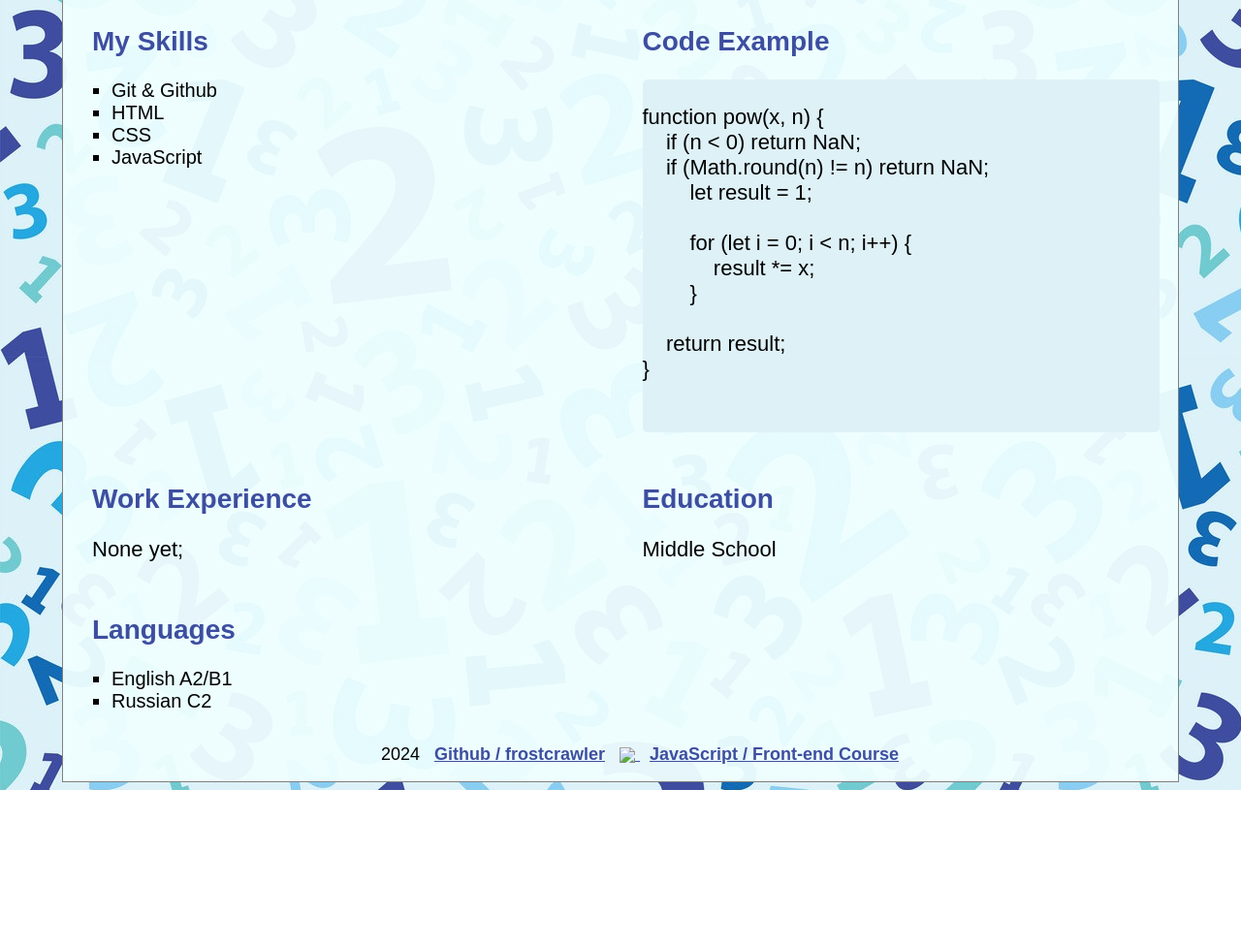
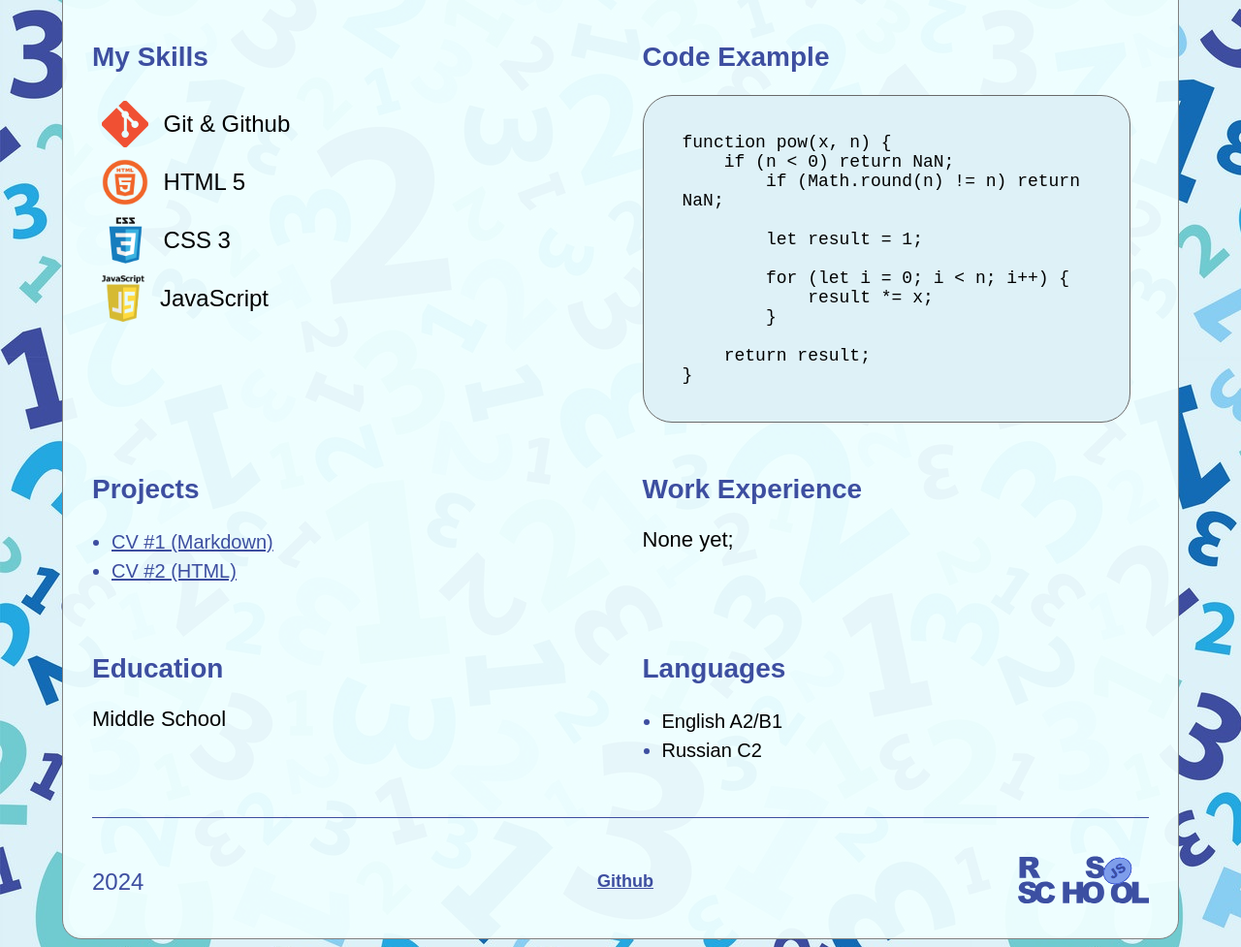
Before and after one commit to frostcrawler/rsschool-cv, a plain HTML site: page index.html in a window 1280 px wide. Shown: the part 632-1609 px from the top of the page at 97% size. Before the commit the page ends 1447 px from the top, so only its background shows below. Drawn offline with Linux system fonts and the light colour scheme.

Commit message:
feat: add skills icons and footer improvements

```diff
--- a/index.html
+++ b/index.html
@@ -12,6 +12,7 @@
                 <a href="#About_Me">About Me</a>
                 <a href="#My_Skills">My Skills</a>
                 <a href="#Code_Example">Code Example</a>
+                <a href="#Projects">Projects</a>
                 <a href="#Work_Experience">Work Experience</a>
                 <a href="#Education">Education</a>
                 <a href="#Languages">Languages</a>
@@ -19,15 +20,15 @@
         </header>
         <main>
             <div>
-                <img class="cv_photo" src="img/photo.jpeg" alt="My Photo" width="300" style="vertical-align: middle; display: inline-block;">
-                <h1  style="vertical-align: middle; display: inline-block; margin-left: 100px;">Kirill Bryukhan</h1>
+                <img class="cv_photo" src="img/photo.jpeg" alt="My Photo" width="300">
+                <h1>Kirill Bryukhan</h1>
             </div>
             <br>
 
             <div class="chapter">
                 <h2 class="chapter_title">Contacts</h2>
                 <p id="Contacts" class="chapter_text">
-                    <ul class="chapter_list_title">
+                    <ul>
                         <li class="chapter_list_el">e-mail: frostcrawler@yandex.ru</li>
                         <li class="chapter_list_el">discord : frostcrawler_ </li>
                         <li class="chapter_list_el">tel: +7(926) xxx-xx-xx</li>
@@ -48,21 +49,43 @@
                 <h2 class="chapter_title">My Skills</h2>
                 <p id="My_Skills" class="chapter_text">
                     <ul>
-                        <li class="chapter_list_el">Git & Github</li>
-                        <li class="chapter_list_el">HTML</li>
-                        <li class="chapter_list_el">CSS</li>
-                        <li class="chapter_list_el">JavaScript</li>
+                        <li class="chapter_list_el_skills"><img src="img/git_icon.png" height="48px">
+                            <p class="chapter_p_skills">
+                                Git & Github
+                            </p>
+                        </li>
+
+                        <li class="chapter_list_el_skills"><img src="img/html.png" height="48px">
+                            <p class="chapter_p_skills">
+                                HTML 5
+                            </p>
+                        </li>
+
+                        <li class="chapter_list_el_skills"><img src="img/css.png" height="48px">
+                            <p class="chapter_p_skills">
+                                CSS 3
+                            </p>
+                        </li>
+
+                        <li class="chapter_list_el_skills"><img src="img/js.png" height="48px">
+                            <p class="chapter_p_skills">
+                                JavaScript
+                            </p>
+                        </li>
+
                     </ul>
                 </p>
 
             </div>
 
             <div class="chapter">
-                <h2 class="chapter_title">Code Example</h2>
-                <p id="Code_Example" class="chapter_text">
+                <h2 id="Code_Example" class="chapter_title">Code Example</h2>
+                <div class="cb_wrapper">
+                    <blockquote class="cb">
 function pow(x, n) {
     if (n < 0) return NaN;
-    if (Math.round(n) != n) return NaN;
+        if (Math.round(n) != n) return NaN;
+
         let result = 1;
 
         for (let i = 0; i < n; i++) {
@@ -71,10 +94,23 @@ function pow(x, n) {
 
     return result;
 }
+                    </blockquote>
+            </div>
+
+            </div>
+
+            <div class="chapter">
+                <h2 class="chapter_title">Projects</h2>
+                <p id="Projects" class="chapter_text">
+                    <ul>
+                        <li class="chapter_list_el"><a class="chapter_link" href="https://frostcrawler.github.io/rsschool-cv/cv" target="_blank">CV #1 (Markdown)</a></li>
+                        <li class="chapter_list_el"><a class="chapter_link" href="https://frostcrawler.github.io/rsschool-cv/" target="_blank">CV #2 (HTML)</a></li>
+                    </ul>
 
                 </p>
+            </div>
 
-            </div>
+
 
             <div class="chapter">
                 <h2 class="chapter_title">Work Experience</h2>
@@ -104,23 +140,13 @@ function pow(x, n) {
             </div>
          </main>
 
-         <footer>
-            <ul>
-                <li class="footer_menu">
-                        2024
-                        <a href="https://github.com/frostcrawler">Github / frostcrawler</a>
-                        <a href="https://rs.school/courses/javascript-preschool-ru;">
-                            <img src="https://rs.school/favicon.svg" style="vertical-align: middle;">
-                            <span style="margin-left: 10px;">
-                            JavaScript / Front-end Course
-                            <span>
-                        </a>
-
-
-
-                </li>
-            </ul>
-
+        <hr>
+        <footer>
+            <p>2024</p>
+            <a class="a_center" href="https://github.com/frostcrawler">Github</a>
+            <a class="a_right" href="https://rs.school/courses/javascript-preschool-ru">
+                <img class="filter" src="img/logo.svg" alt="RS School logo" height="50px">
+            </a>
         </footer>
 
     </body>
--- a/style.css
+++ b/style.css
@@ -7,6 +7,10 @@ h1 {
     margin-left: 10px;
     color:#3D4EA0;
     font-size: 40pt;
+    vertical-align: middle;
+    display: inline-block;
+    margin-left: 100px;
+
 }
 
 html {
@@ -17,20 +21,21 @@ html {
 body {
     background-color: rgb(240, 255, 255, 0.95);
     width: 90%;
-    min-width: 800px;
-    max-width: 1600px;
+    min-width: 600px;
+    max-width: 1200px;
     margin-left: auto;
     margin-right: auto;
     border-width: 1px;
     border-style: solid;
     border-color: gray;
+    border-radius: 20px;
 }
 
 header {
     text-align: center;
     padding-top: 1px;
     padding-bottom: 1px;
-    background-color: rgb(240, 255, 255, 0.95);
+
 }
 
 nav {
@@ -39,9 +44,11 @@ nav {
 
 
 footer {
-    text-align: center;
-    padding-top: 1px;
-    padding-bottom: 1px;
+    display: grid;
+    grid-template-columns: 1fr 1fr 1fr;
+    width: 100%;
+    padding: 20px 30px;
+    align-items: center;
 }
 
 header a {
@@ -50,6 +57,7 @@ header a {
     font-weight: bold;
     margin-left:10px;
     color: #3D4EA0;
+    text-decoration: none;
 }
 
 header a:visited {
@@ -65,7 +73,8 @@ header a:hover {
     font-size: 24px;
     font-weight: bold;
     margin-left:10px;
-    color: #23A8E1;
+    color: azure;
+    background-color: #3D4EA0;
 }
 
 footer a {
@@ -93,14 +102,24 @@ footer a:hover {
 }
 
 main {
-    padding-top: 35px;
+    padding-top: 30px;
+    padding-bottom: 30px;
     text-align: left;
 }
 
 hr {
-    margin-left: 10px;
-    margin-right: 10px;
+    background-color:#3D4EA0;
+    margin-left: 30px;
+    margin-right: 30px;
+    border: none;
+    height: 1px;
 }
+
+li img {
+    vertical-align: middle;
+}
+
+
 
 .chapter {
     width: 49%;
@@ -130,41 +149,103 @@ hr {
     margin-top: 0;
     margin-bottom: 0;
     margin-left:30px;
+
 }
 
+
+li::marker {
+    color: #3D4EA0;
+  }
+
 .chapter_list_el {
-    list-style-type:square;
+    list-style-type:disc;
     font-family: Arial;
     font-size: 20px;
     margin-top: 0;
     margin-bottom: 0;
     margin-left:10px;
+    line-height: 30px;
+
 }
 
-.chapter_divider
-{
-    margin-left: 50px;
-    margin-right: 50px;
+.chapter_list_el_skills {
+    list-style-type:none;
+    font-family: Arial;
+    font-size: 20px;
+    margin-top: 0;
+    margin-bottom: 0;
+    margin-left:0px;
+    line-height: 30px;
+
+}
+
+.chapter_p_skills {
+    vertical-align: middle;
+    display: inline;
+    margin-left: 10px;
+    font-size: 24px;
+    line-height: 60px;
+}
+
+.chapter a {
+    color:#3D4EA0;
+}
+
+.chapter a:visited {
+    color:#3D4EA0;
+}
+
+.chapter a:hover {
+    color:#3D4EA0;
+
 }
 
 .cv_photo {
     border-radius: 1000000px;
-    border-color: dimgray;
-    border-width: 2px;
+    border-color: #3D4EA0;
+    border-width: 3px;
     border-style:solid;
     margin-left: 10px;
+    vertical-align: middle;
+    display: inline-block;
 }
 
-#Code_Example {
-    background-color: #DEF1F7;
+.cb_wrapper {
+    background: #DEF1F7;
+    border-color: dimgray;
+    border-style: solid;
+    border-width: 1px;
+    border-radius: 30px;
+    margin-left: 30px;
+    margin-right: 30px;
+}
+
+.cb {
+    font-family: 'Courier New', Courier, monospace;
+    font-size: 18px;
     white-space: pre-wrap;
     border-width: 1px;
     border-radius: 5px;
+    margin-left: 40px;
+    margin-right: 40px;
 }
 
-.footer_menu {
+footer p {
+    justify-self: start;
     font-family: Arial;
-    font-size: 18px;
-    list-style-type:none;
-    min-width: 400px;
+    font-size: 24px;
+    color: #3D4EA0;
 }
+
+.a_center {
+    justify-self: center;
+}
+
+.a_right {
+    justify-self: end;
+}
+
+.filter {
+    filter: invert(32%) sepia(11%) saturate(3405%) hue-rotate(192deg) brightness(94%) contrast(95%);
+
+}
```
Also changed, not shown: img/css.png (added), img/git_icon.png (added), img/html.png (added), img/js.png (added), img/logo.svg (added).
